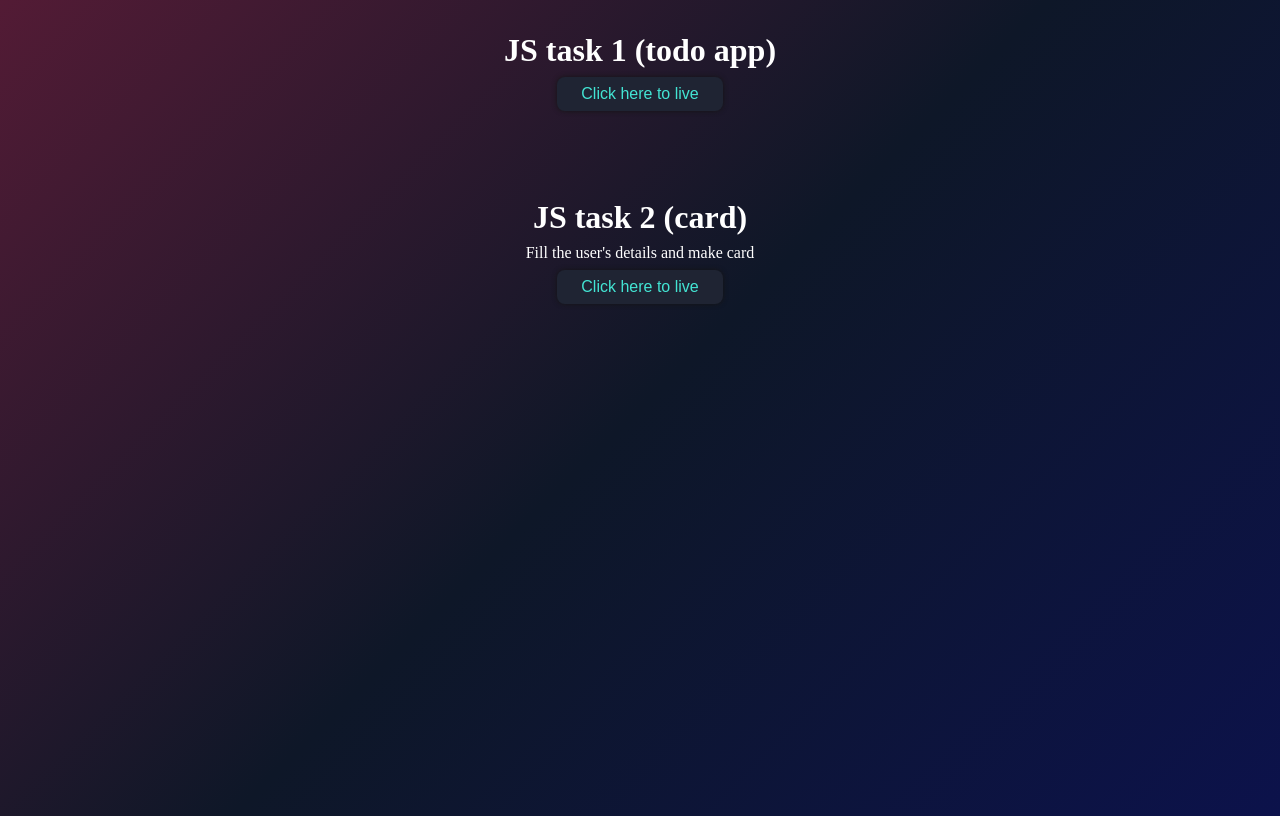
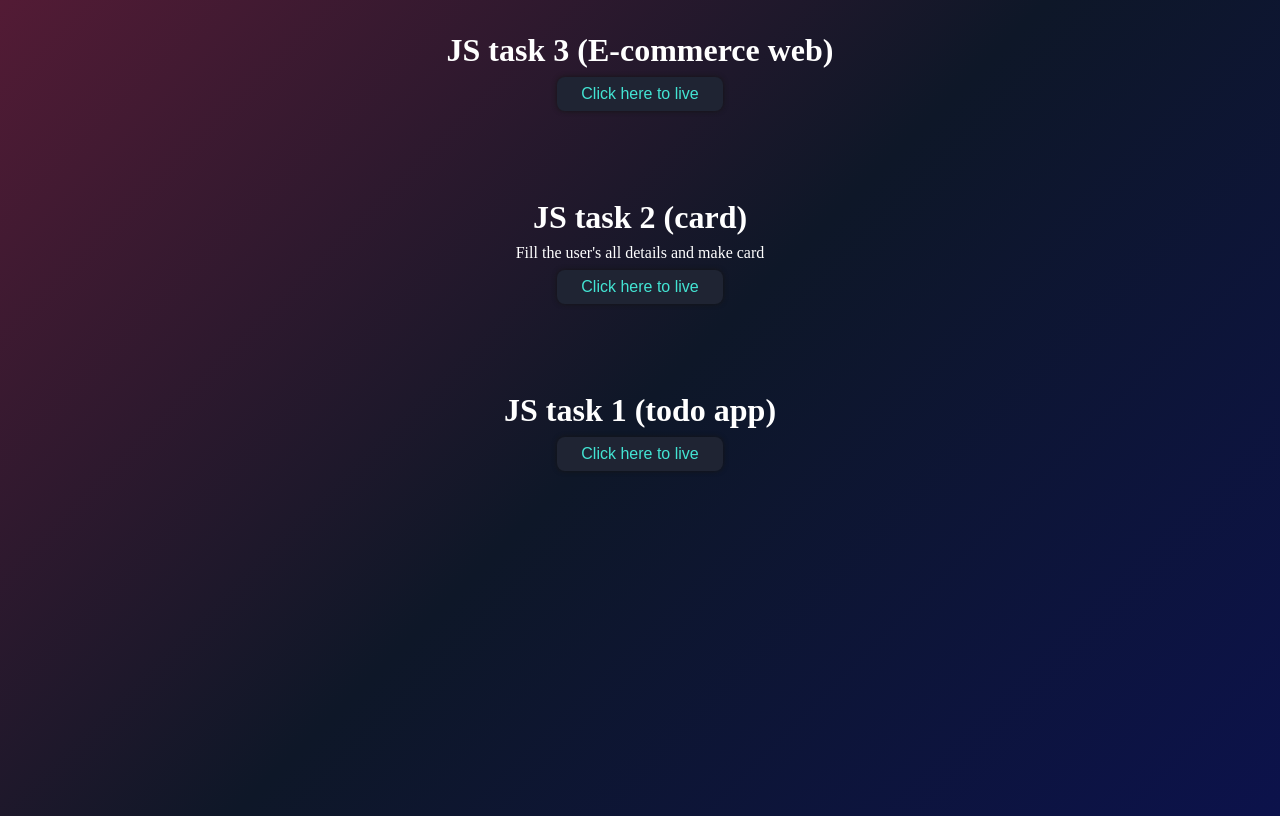
Before and after one commit to Haresh9996/javascript, a plain HTML site: page index.html in a window 1280 px wide. Drawn offline with Linux system fonts and the light colour scheme.

Commit message:
ecommerce

```diff
--- a/index.html
+++ b/index.html
@@ -71,14 +71,19 @@
 
 <body>
     <div>
+        <h1>JS task 3 (E-commerce web)</h1>
+        <button type="button"><a href="E-chomerce/e-chomerce web.html">Click here to live</a></button>
+    </div>
+    <div>
+        <h1>JS task 2 (card)</h1>
+        <p>Fill the user's all details and make card</p>
+        <button type="button"><a href="card/02.html">Click here to live</a></button>
+    </div>
+    <div>
         <h1>JS task 1 (todo app)</h1>
         <button type="button"><a href="11 dom events.html">Click here to live</a></button>
     </div>
-    <div>
-        <h1>JS task 2 (card)</h1>
-        <p>Fill the user's details and make card</p>
-        <button type="button"><a href="card/02.html">Click here to live</a></button>
-    </div>
+
 
 
 
```
